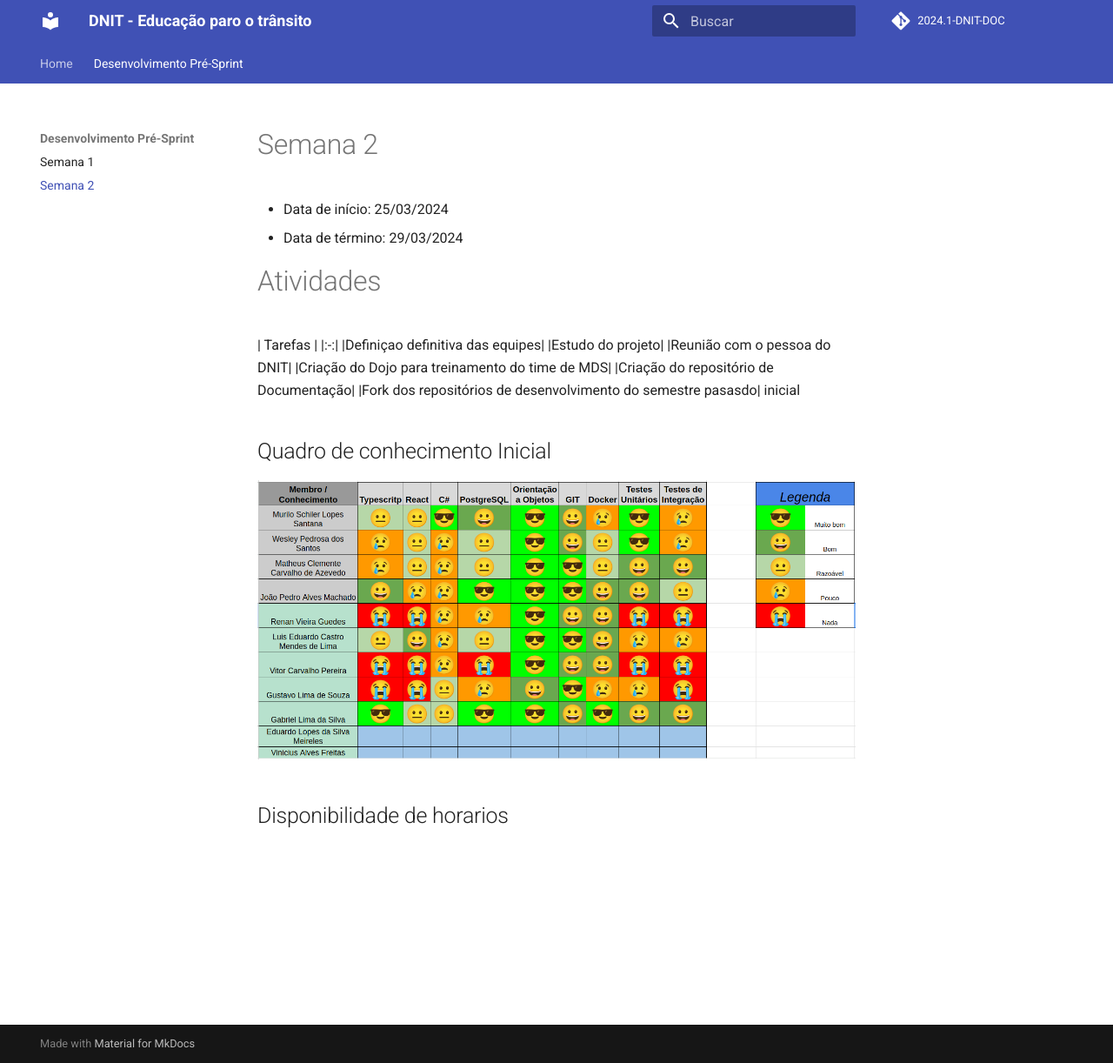
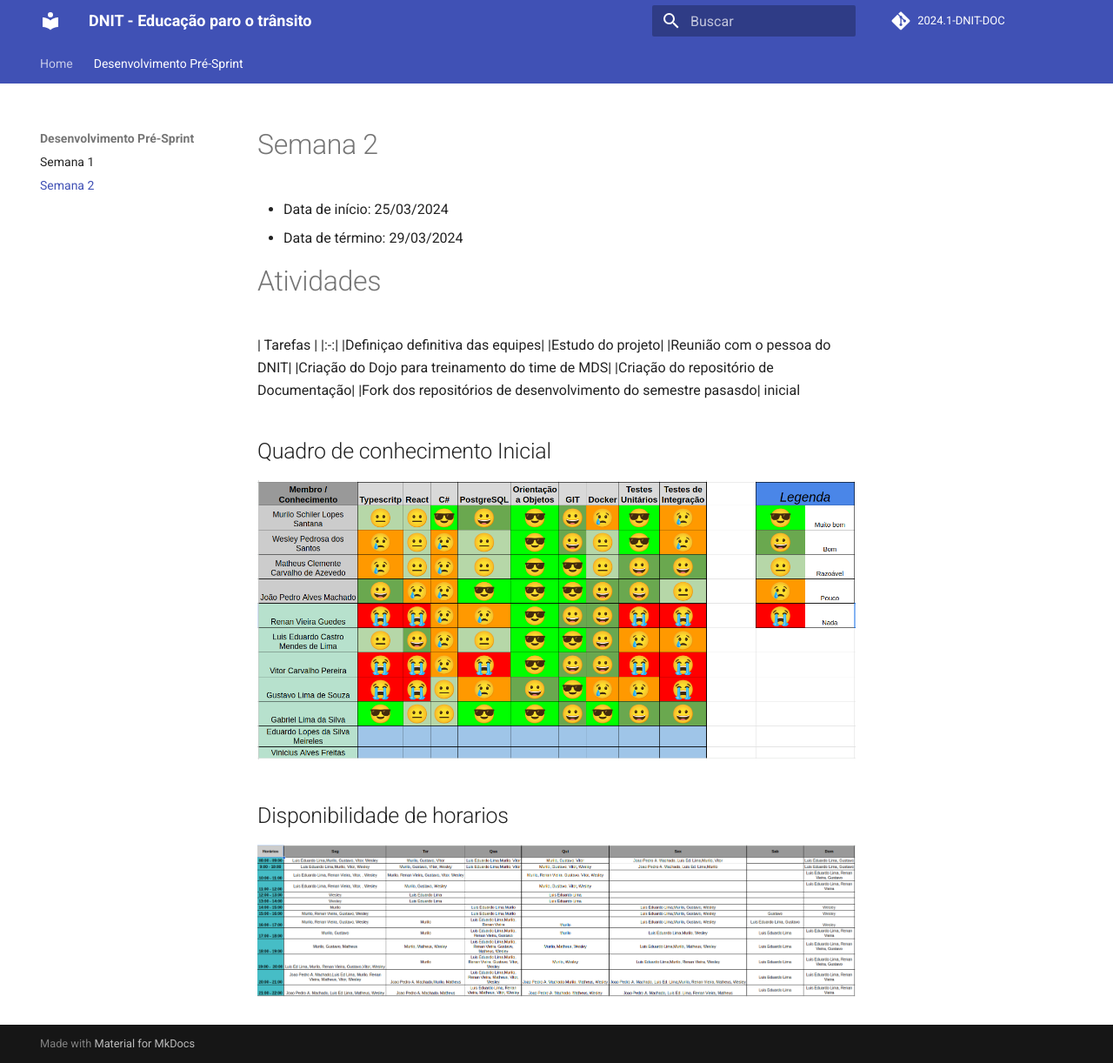
Before and after one commit to fga-eps-mds/2024.1-Dnit-DOC, an MkDocs documentation site: the page built from docs/desenvolvimento/semana2.md, in a window 1280 px wide and 1222 px high. Shown: the whole window at 87% size. Built offline with MkDocs 1.6.1 and Material for MkDocs 9.7.7, drawn with Linux system fonts in a browser that asks for light colours; comment, search, counter and statistics services are not loaded.

Commit message:
adicionando horario da equipe

```diff
--- a/docs/desenvolvimento/semana2.md
+++ b/docs/desenvolvimento/semana2.md
@@ -19,3 +19,5 @@ inicial
 ![Quadro de conhecimento](../assets/quadro-conhecimento/quadro_conhecimentos_semana2.png)
 
 ## Disponibilidade de horarios
+
+![Quadro de horários](../assets/quadro-conhecimento/quadro_horarios.png)
```
Also changed, not shown: docs/assets/quadro-conhecimento/quadro_horarios.png (added).
